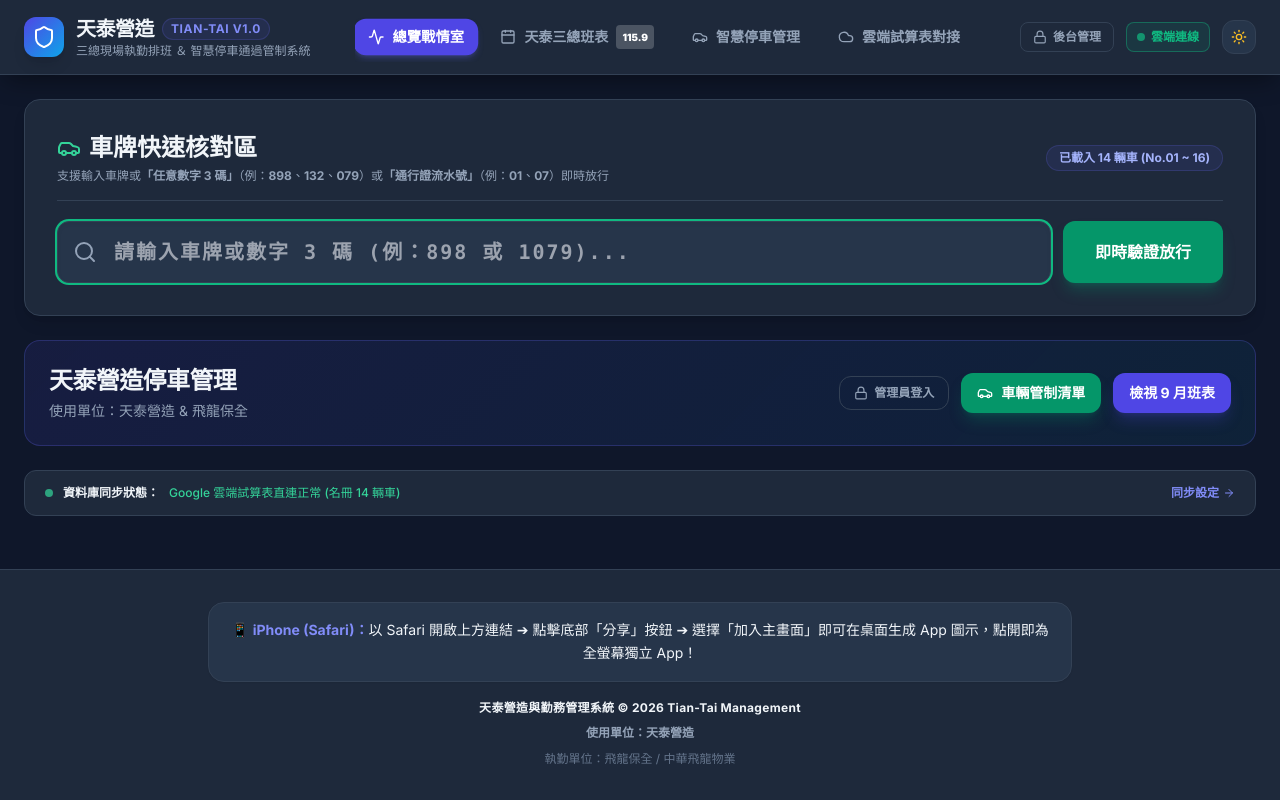
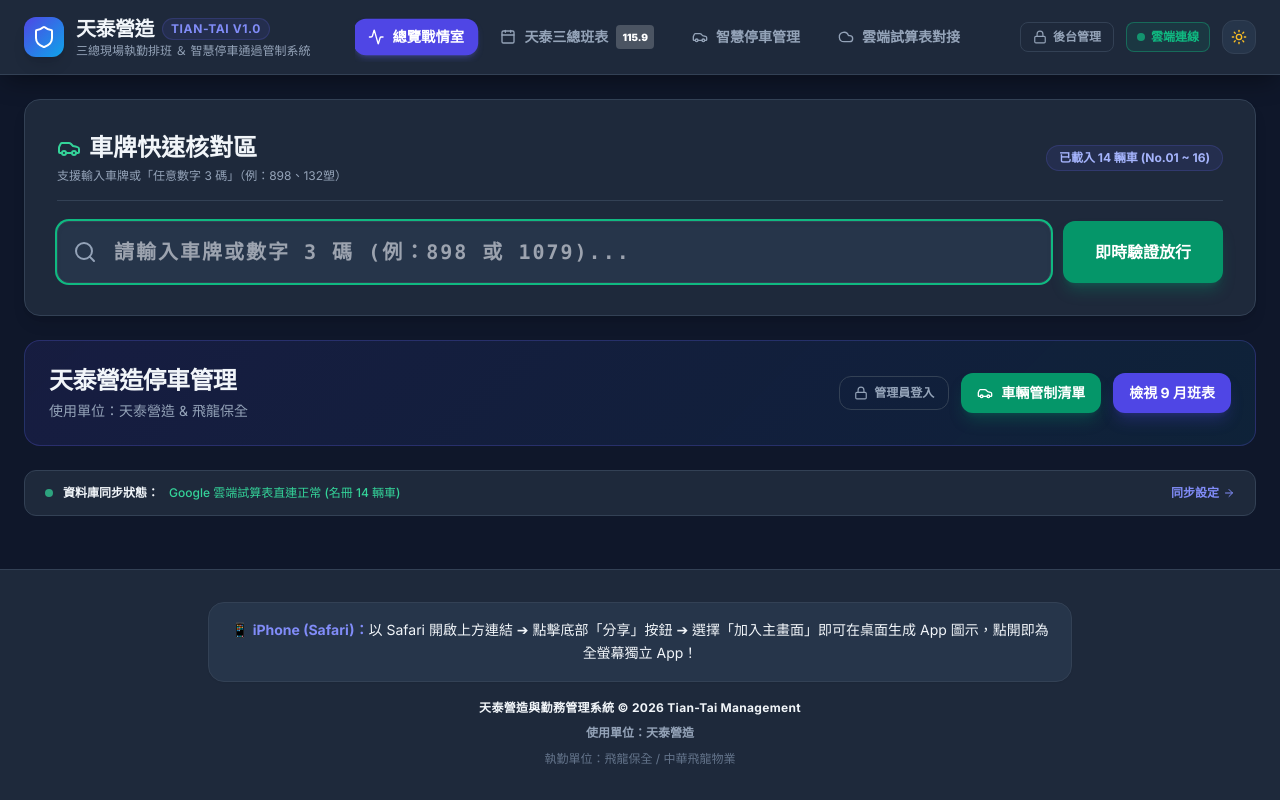
Before and after one commit to ericlai429/Tian_Tai_Parking-System, a React (Vite) app: page / in a window 1280 px wide. Built offline with nearby package versions, Linux system fonts and the light colour scheme.

Commit message:
fix: 更新車牌快速核對區說明文字

```diff
--- a/src/components/DashboardView.jsx
+++ b/src/components/DashboardView.jsx
@@ -99,7 +99,7 @@
               <span>車牌快速核對區</span>
             </h2>
             <p className="text-xs mt-1" style={{ color: 'var(--text-muted)' }}>
-              支援輸入車牌或<strong>「任意數字 3 碼」</strong>（例：<strong>898</strong>、<strong>132</strong>、<strong>079</strong>）或<strong>「通行證流水號」</strong>（例：<strong>01</strong>、<strong>07</strong>）即時放行
+              支援輸入車牌或「任意數字 3 碼」（例：898、132塑）
             </p>
           </div>
 
```
